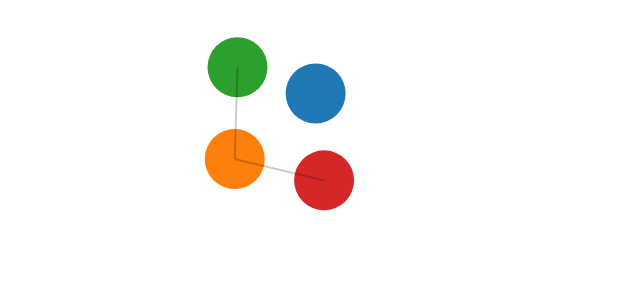
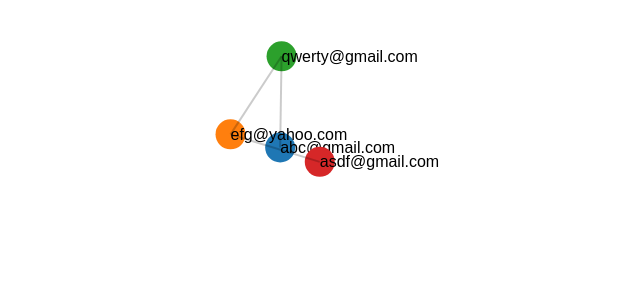
Before and after one commit to Narahari-Sundaragopalan/react-d3-dataviz, a React (Create React App) app: page / in a window 1280 px wide. Shown: the top 300 px of the page, without its empty margins (262-902 px from the left). Built offline with nearby package versions, Linux system fonts and the light colour scheme.

Commit message:
trying with dummy data

```diff
--- a/src/App.js
+++ b/src/App.js
@@ -7,209 +7,6 @@ import './App.css';
 //import Graph from './components/Graph';
 
 
-// const width = 1080;
-// const height = 250;
-// const color = d3.scaleOrdinal(d3.schemeCategory10);
-
-// const enterNode = (selection) => {
-//   selection.select('circle')
-//       .attr("r", 30)
-//       .style("fill", function(d) { return color(d.name) })
-
-
-//   selection.select('text')
-//       .attr("dy", ".35em")
-//       .style("transform", "translateX(-50%,-50%")
-// };
-
-// const updateNode = (selection) => {
-//   selection.attr("transform", (d) => "translate(" + d.x + "," + d.y + ")")
-
-// };
-
-// const enterLink = (selection) => {
-//   selection.attr("stroke-width", 2)
-//   .style("stroke","black")
-//       .style("opacity",".2")
-// };
-
-
-// const updateLink = (selection) => {
-//   selection
-//       .attr("x1", (d) => d.source.x)
-//       .attr("y1", (d) => d.source.y)
-//       .attr("x2", (d) => d.target.x)
-//       .attr("y2", (d) => d.target.y);
-// };
-
-// const updateGraph = (selection) => {
-//   selection.selectAll('.link')
-//       .call(updateLink);
-// };
-
-// class App extends Component {
-//   constructor(props){
-//     super(props)
-//     this.state = {
-//       data : {"nodes":
-//         [
-//           {"email": "abc@gmail.com", "id": 1},
-//           {"email": "efg@yahoo.com", "id": 2},
-//           {"email": "qwerty@gmail.com", "id": 3},
-//           {"email": "asdf@gmail.com", "id": 4}
-//         ],
-//       "links":
-//         [
-//           {"source": 1, "target": 2},
-//           {"source": 1, "target": 3}
-//         ]
-//       }
-//     }
-//   }
-
-//   render() {
-//     return (
-//       <div className="App">
-//         <div className="graphContainer">
-//           <header className="App-header">
-//               <h1 className="App-title">Email Data Visualization using D3 JS </h1>
-//           </header>
-//           <Graph data={this.state.data} />
-//         </div>
-//       </div>
-//         )
-//     }
-// }
-
-
-// class Graph extends Component {
-//   constructor(props){
-//     super(props);
-//   }
-
-//   componentDidMount() {
-//     this.d3Graph = d3.select(ReactDOM.findDOMNode(this));
-
-//     var force = d3.forceSimulation(this.props.data.nodes)
-//       .force("charge", d3.forceManyBody().strength(-50))
-//       .force("link", d3.forceLink(this.props.data.links).distance(90))
-//       .force("center", d3.forceCenter().x(width / 2).y(height / 2))
-//       .force("collide", d3.forceCollide([5]).iterations([5]))
-
-//     function dragStarted(d) {
-//         if (!d3.event.active) force.alphaTarget(0.3).restart()
-//         d.fx = d.x
-//         d.fy = d.y
-
-//     }
-
-//     function dragging(d) {
-//         d.fx = d3.event.x
-//         d.fy = d3.event.y
-//     }
-
-//     function dragEnded(d) {
-//         if (!d3.event.active) force.alphaTarget(0)
-//         d.fx = null
-//         d.fy = null
-//     }
-
-//     const node = d3.selectAll('g.node')
-//       .call(d3.drag()
-//                 .on("start", dragStarted)
-//                 .on("drag", dragging)
-//                 .on("end", dragEnded)
-//            );
-
-//       force.on('tick', () => {
-//           this.d3Graph.call(updateGraph)
-//       });
-//   }
-
-//   render() {
-//       var nodes = this.props.data.nodes.map( (node) => {
-//           return (
-//           <Node
-//               data={node}
-//               name={node.name}
-//               key={node.id}
-//           />);
-//       });
-//       var links = this.props.data.links.map( (link,i) => {
-//           return (
-//               <Link
-//                   key={link.target+i}
-//                   data={link}
-//               />);
-//       });
-//       return (
-//           <svg className="graph" width={width} height={height}>
-//               <g>
-//                   {nodes}
-//               </g>
-//               <g>
-//                   {links}
-//               </g>
-//           </svg>
-//       );
-//   }
-// }
-
-
-// class Node extends Component {
-//   constructor(props) {
-//     super(props);
-//   }
-
-//   componentDidMount() {
-//       this.d3Node = d3.select(ReactDOM.findDOMNode(this))
-//           .datum(this.props.data)
-//           .call(enterNode)
-//   }
-
-//   componentDidUpdate() {
-//       this.d3Node.datum(this.props.data)
-//           .call(updateNode)
-//   }
-
-//   handle(e){
-//       console.log(this.props.data.id + ' been clicked')
-//   }
-
-//   render() {
-//       return (
-//           <g className='node'>
-//               <circle ref="dragMe" onClick={this.handle.bind(this)}/>
-//               <text>{this.props.data.name}</text>
-//           </g>
-//       );
-//   }
-// }
-
-
-// class Link extends Component {
-//   constructor(props) {
-//     super(props);
-//   }
-
-//   componentDidMount() {
-//       this.d3Link = d3.select(ReactDOM.findDOMNode(this))
-//           .datum(this.props.data)
-//           .call(enterLink);
-//   }
-
-//   componentDidUpdate() {
-//       this.d3Link.datum(this.props.data)
-//           .call(updateLink);
-//   }
-
-//   render() {
-//       return (
-//               <line className='link' />
-//       );
-//   }
-// }
-
 const width = 1080;
 const height = 250;
 const color = d3.scaleOrdinal(d3.schemeCategory10);
@@ -217,8 +14,8 @@ const color = d3.scaleOrdinal(d3.schemeCategory10);
 
 const enterNode = (selection) => {
     selection.select('circle')
-        .attr("r", 30)
-        .style("fill", function(d) { return color(d.email) })
+        .attr("r", 15)
+        .style("fill", function(d) { return color(d.name) })
 
 
     selection.select('text')
@@ -262,15 +59,16 @@ class App extends React.Component {
     this.state = {
       data : {"nodes":
         [
-          {"email": "abc@gmail.com", "id": 1},
-          {"email": "efg@yahoo.com", "id": 2},
-          {"email": "qwerty@gmail.com", "id": 3},
-          {"email": "asdf@gmail.com", "id": 4}
+          {"name": "abc@gmail.com", "id": 1},
+          {"name": "efg@yahoo.com", "id": 2},
+          {"name": "qwerty@gmail.com", "id": 3},
+          {"name": "asdf@gmail.com", "id": 4}
         ],
       "links":
         [
           {"source": 1, "target": 2},
-          {"source": 1, "target": 3}
+          {"source": 1, "target": 3},
+          {"source": 0, "target": 2}
         ]
       }
     }
```
